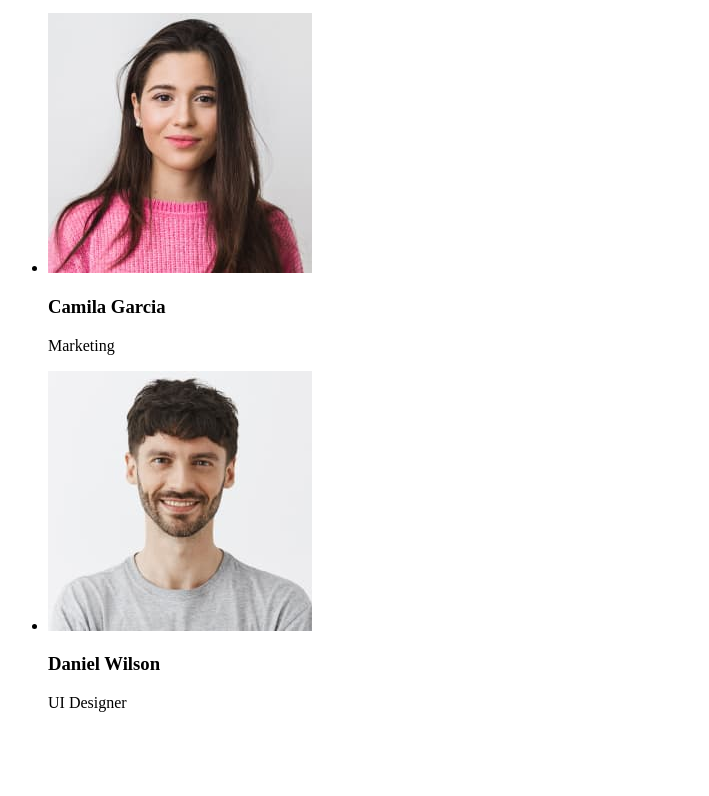
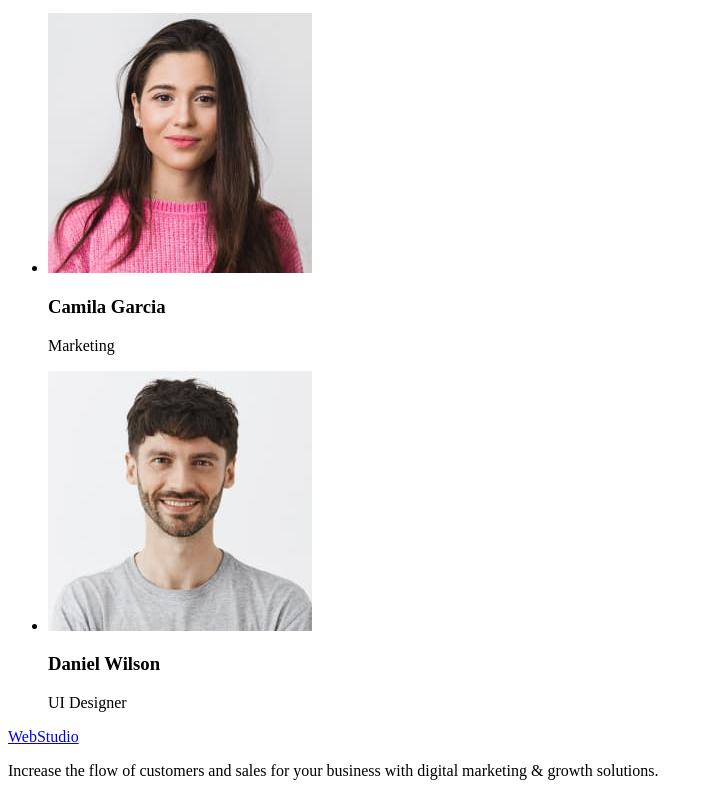
Before and after one commit to Inessa17/goit-markup-hw-1, a plain HTML site: page index.html in a window 1280 px wide. Shown: the part 1314-2110 px from the top of the page, without its empty margins (0-709 px from the left). Before the commit the page ends 2042 px from the top, so only its background shows below. Drawn offline with Linux system fonts and the light colour scheme.

Commit message:
added footer

```diff
--- a/index.html
+++ b/index.html
@@ -111,5 +111,13 @@
         </ul>
       </section>
     </main>
+    <!-- FOOTER -->
+    <footer>
+      <a href="#">WebStudio</a>
+      <p>
+        Increase the flow of customers and sales for your business with digital
+        marketing & growth solutions.
+      </p>
+    </footer>
   </body>
 </html>
```
